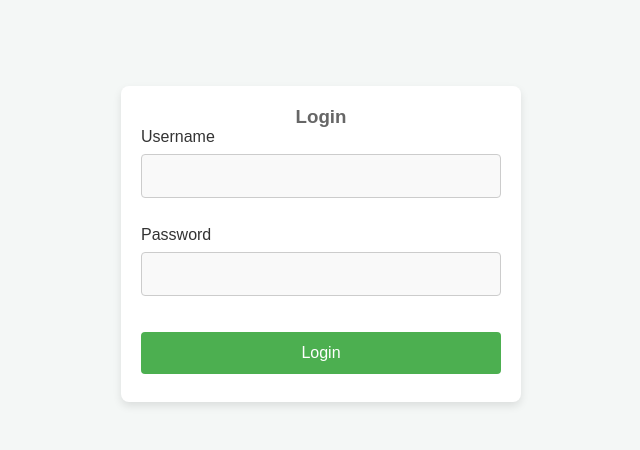
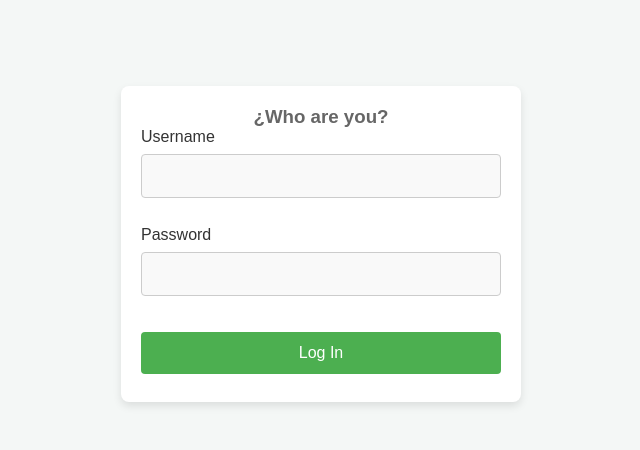
Before and after one commit to raulmarcano/API-RESTful, a FastAPI app: page / in a window 1280 px wide. Shown: the part 124-574 px from the top of the page, without its empty margins (319-959 px from the left). Run offline with FastAPI, Linux system fonts and the light colour scheme.

Commit message:
Changed index.html for login.html

```diff
--- a/front/front_routes.py
+++ b/front/front_routes.py
@@ -9,7 +9,7 @@ Jinja2_template = Jinja2Templates(directory="front/templates")
 
 @router.get("/", response_class=HTMLResponse)
 def root(request: Request):
-    return Jinja2_template.TemplateResponse("index.html", {"request": request})
+    return Jinja2_template.TemplateResponse("login.html", {"request": request})
 
 @router.get("/users/dashboard", response_class=HTMLResponse)
 def dashboard(request: Request):
--- a/front/templates/index.html
+++ b/front/templates/login.html
@@ -9,7 +9,7 @@
 <body>
     {% include "header.html" %}
     <div class="login-container">
-        <h3>Login</h3>
+        <h3>¿Who are you?</h3>
         <form action="/users/login" method="post">
             <div>
                 <label for="username">Username</label>
@@ -19,7 +19,7 @@
                 <label for="password">Password</label>
                 <input type="password" id="password" name="password" required>
             </div>
-            <button type="submit">Login</button>
+            <button type="submit">Log In</button>
         </form>
     </div>
     {% include "footer.html" %}
```
